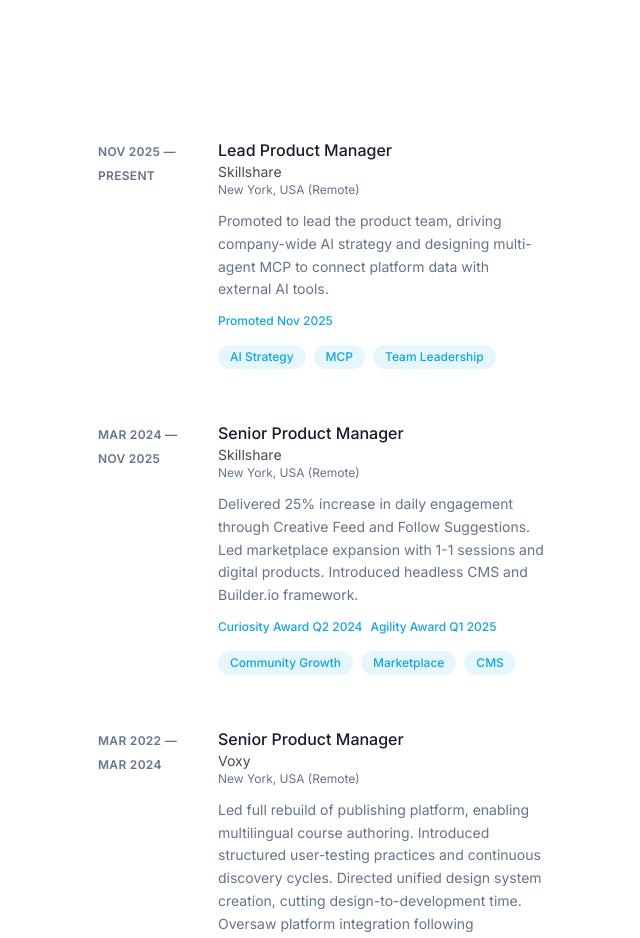
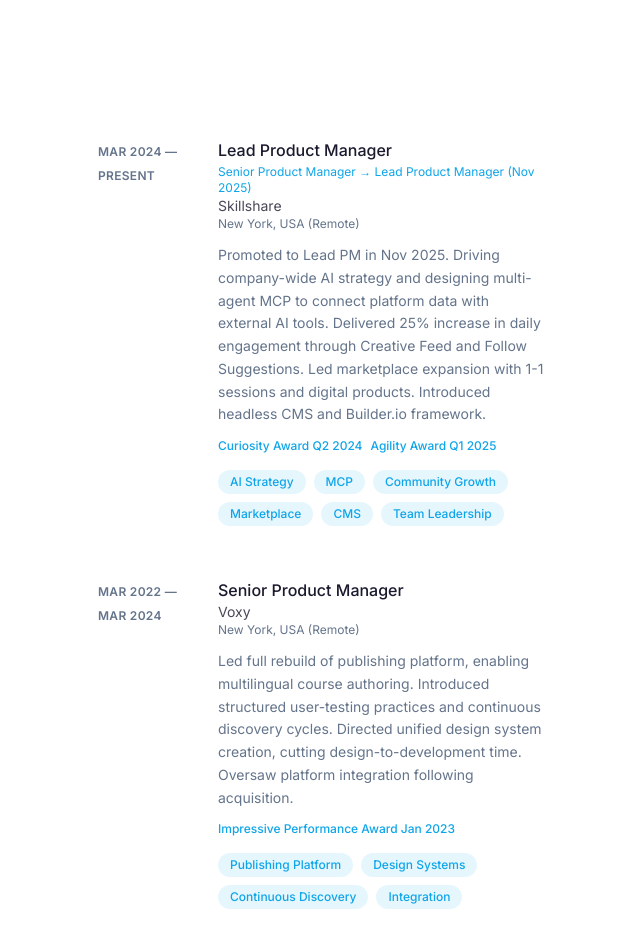
Before and after one commit to bibstarling/my-ai-app, a Next.js app: page / in a window 1280 px wide. Shown: the part 920-1858 px from the top of the page, without its empty margins (638-1278 px from the left). Built offline with nearby package versions, Linux system fonts and the light colour scheme; no server answers.

Commit message:
feat: update experience card with merged skillshare entries
Merge Skillshare entries to show career progression and tenure.

```diff
--- a/app/page.tsx
+++ b/app/page.tsx
@@ -14,21 +14,13 @@ const navItems = [
 
 const experiences = [
   {
-    period: 'Nov 2025 — Present',
+    period: 'Mar 2024 — Present',
     title: 'Lead Product Manager',
+    subtitle: 'Senior Product Manager → Lead Product Manager (Nov 2025)',
     company: 'Skillshare',
     location: 'New York, USA (Remote)',
-    description: 'Promoted to lead the product team, driving company-wide AI strategy and designing multi-agent MCP to connect platform data with external AI tools.',
-    skills: ['AI Strategy', 'MCP', 'Team Leadership'],
-    highlights: ['Promoted Nov 2025'],
-  },
-  {
-    period: 'Mar 2024 — Nov 2025',
-    title: 'Senior Product Manager',
-    company: 'Skillshare',
-    location: 'New York, USA (Remote)',
-    description: 'Delivered 25% increase in daily engagement through Creative Feed and Follow Suggestions. Led marketplace expansion with 1-1 sessions and digital products. Introduced headless CMS and Builder.io framework.',
-    skills: ['Community Growth', 'Marketplace', 'CMS'],
+    description: 'Promoted to Lead PM in Nov 2025. Driving company-wide AI strategy and designing multi-agent MCP to connect platform data with external AI tools. Delivered 25% increase in daily engagement through Creative Feed and Follow Suggestions. Led marketplace expansion with 1-1 sessions and digital products. Introduced headless CMS and Builder.io framework.',
+    skills: ['AI Strategy', 'MCP', 'Community Growth', 'Marketplace', 'CMS', 'Team Leadership'],
     highlights: ['Curiosity Award Q2 2024', 'Agility Award Q1 2025'],
   },
   {
@@ -307,6 +299,9 @@ export default function HomePage() {
                   <h4 className="font-medium text-foreground group-hover:text-accent transition-colors">
                     {exp.title}
                   </h4>
+                  {exp.subtitle && (
+                    <p className="text-xs text-accent mt-0.5">{exp.subtitle}</p>
+                  )}
                   <p className="text-sm text-foreground/80">{exp.company}</p>
                   <p className="text-xs text-muted">{exp.location}</p>
                   <p className="mt-3 text-sm text-muted leading-relaxed">{exp.description}</p>
```
